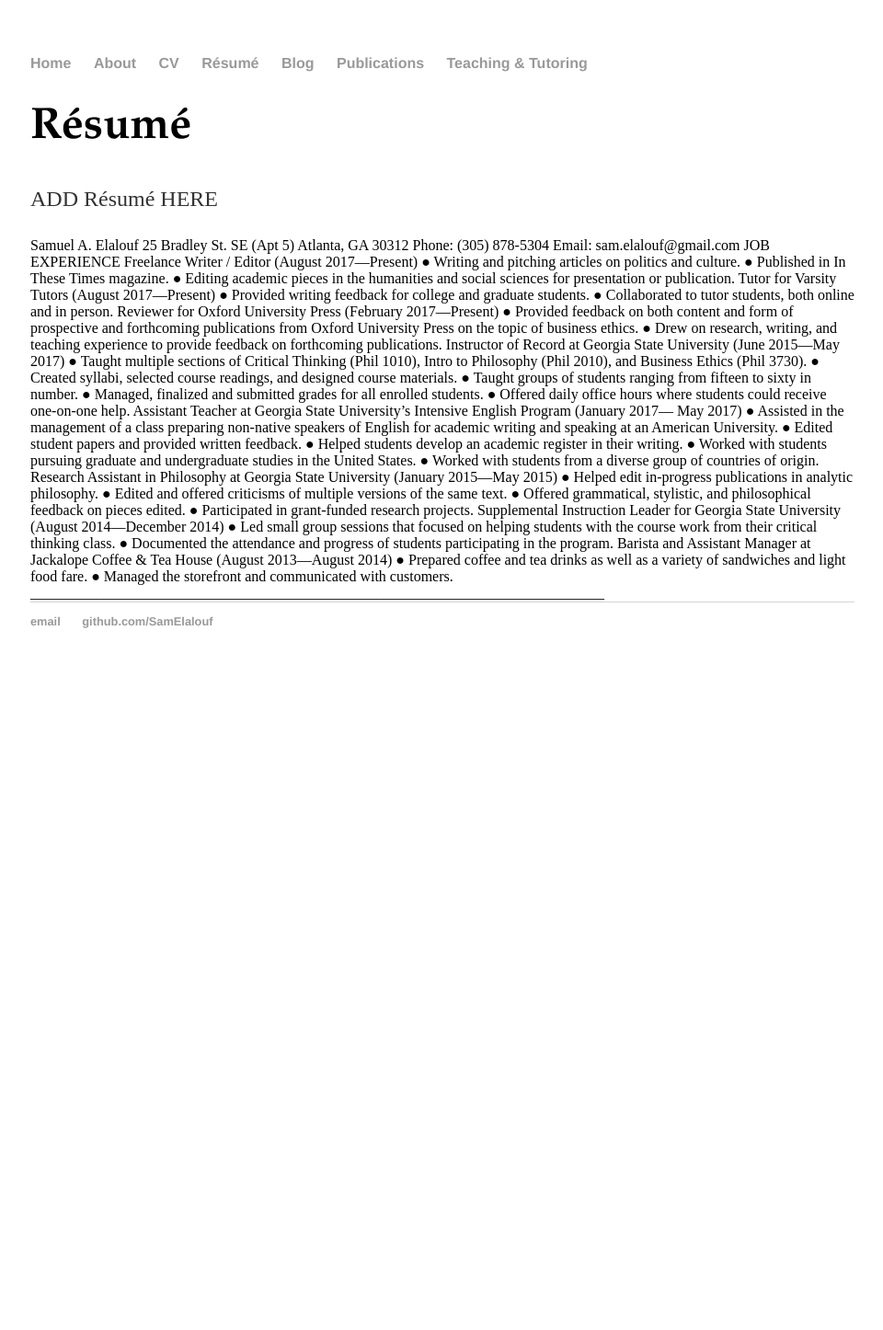
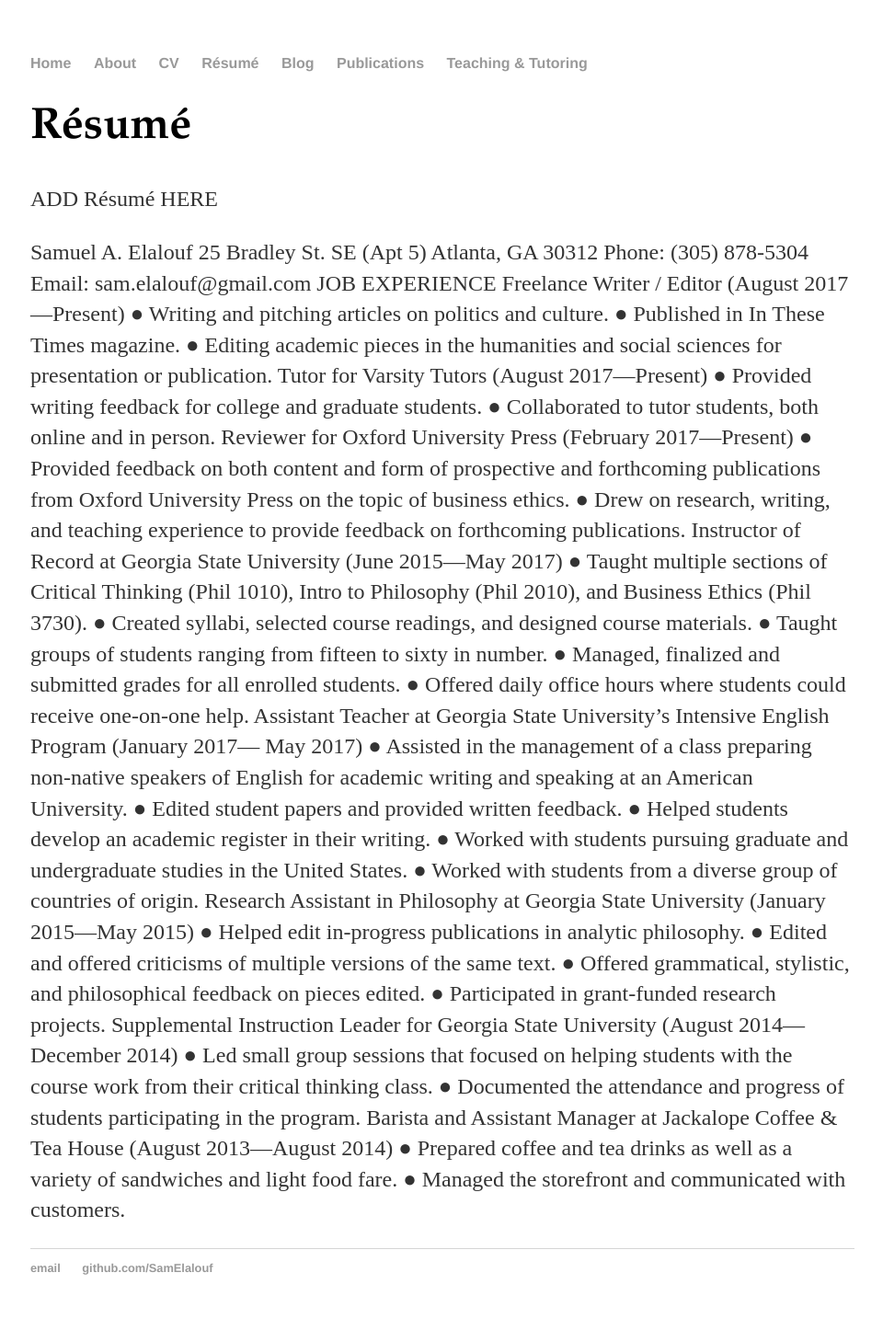
Before and after one commit to SamElalouf/samelalouf.github.io, a Jekyll site: the page built from resume/index.html, in a window 1280 px wide. Shown: the whole page at 92% size, without its empty margins (159-1119 px from the left). Built offline with Jekyll 4.4.1, drawn with Linux system fonts in a browser that asks for light colours; before the commit the page ends 900 px from its top, so only the background shows below that.

```diff
--- a/resume/index.html
+++ b/resume/index.html
@@ -5,7 +5,7 @@ title: Résumé
 <div class="blurb">
 	<h1 style="font-family:Garamond; style="font-size: 28px;">Résumé</h1>
 	<p> ADD Résumé HERE </p>
-	Samuel A. Elalouf
+	<p>Samuel A. Elalouf
 25 Bradley St. SE (Apt 5)
 Atlanta, GA 30312
 Phone: (305) 878-5304
@@ -46,8 +46,7 @@ Supplemental Instruction Leader for Georgia State University (August 2014—Dece
 ● Documented the attendance and progress of students participating in the program. Barista and Assistant Manager at Jackalope Coffee & Tea House (August 2013—August
 2014)
 ● Prepared coffee and tea drinks as well as a variety of sandwiches and light food fare.
-● Managed the storefront and communicated with customers. ______________________________________________________________________________
-
+● Managed the storefront and communicated with customers.</p>
 
 
 
```
